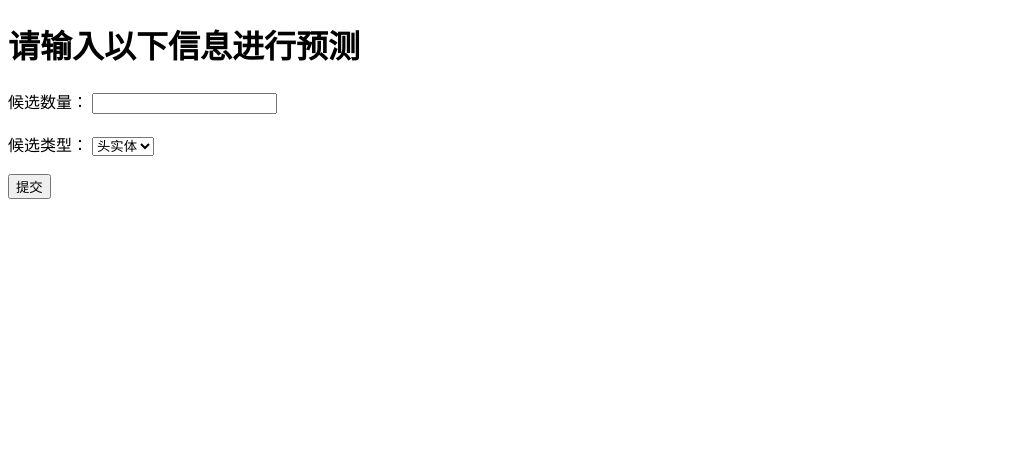
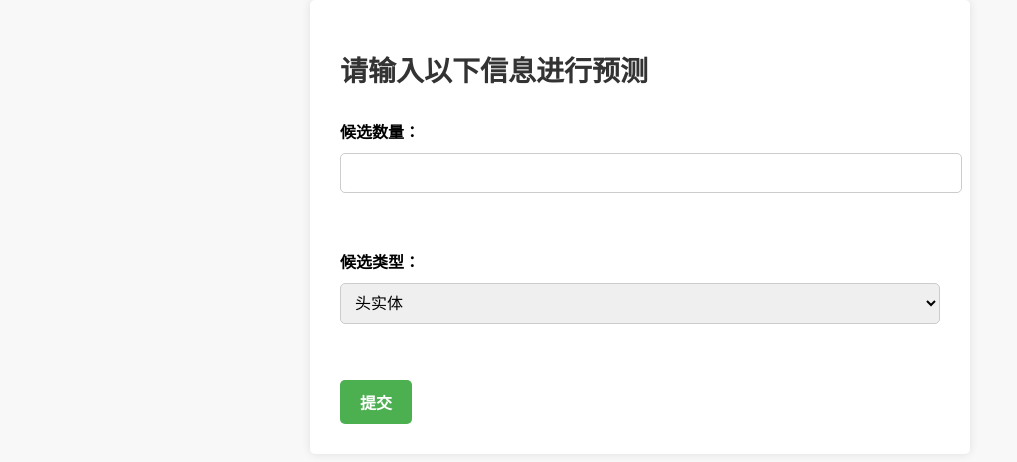
Before and after one commit to lroethan/Temporal-KG-Completion, a plain HTML site: page app/template/index.html in a window 1280 px wide. Shown: the whole page, without its empty margins (0-1017 px from the left). Drawn offline with nearby package versions, Linux system fonts and the light colour scheme.

Commit message:
update ui

```diff
--- a/app/template/index.html
+++ b/app/template/index.html
@@ -2,15 +2,73 @@
 <html>
 <head>
     <title>预测</title>
+    <script src="https://cdn.jsdelivr.net/npm/vue@2.6.14/dist/vue.js"></script>
+    <style>
+        body {
+            font-family: Arial, sans-serif;
+            margin: 0;
+            padding: 0;
+            background-color: #F8F8F8;
+        }
+
+        .container {
+            max-width: 600px;
+            margin: 0 auto;
+            padding: 30px;
+            background-color: #FFFFFF;
+            border-radius: 5px;
+            box-shadow: 0 0 10px rgba(0, 0, 0, 0.1);
+        }
+
+        h1 {
+            font-size: 28px;
+            color: #333333;
+            margin-bottom: 30px;
+        }
+
+        label {
+            display: block;
+            font-size: 16px;
+            font-weight: bold;
+            margin-bottom: 10px;
+        }
+
+        input[type="text"], select {
+            display: block;
+            width: 100%;
+            padding: 10px;
+            border: 1px solid #CCCCCC;
+            border-radius: 5px;
+            font-size: 16px;
+            margin-bottom: 20px;
+        }
+
+        input[type="submit"] {
+            background-color: #4CAF50;
+            color: #FFFFFF;
+            font-size: 16px;
+            font-weight: bold;
+            padding: 10px 20px;
+            border: none;
+            border-radius: 5px;
+            cursor: pointer;
+        }
+
+        input[type="submit"]:hover {
+            background-color: #3E8E41;
+        }
+    </style>
 </head>
 <body>
+    <div id="app">
+        <div class="container">
             <h1>请输入以下信息进行预测</h1>
-    <form action="/predict" method="POST">
+            <form @submit.prevent="submitForm">
                 <label for="k">候选数量：</label>
-        <input type="text" id="k" name="k"><br><br>
+                <input type="text" id="k" name="k" v-model="form.k"><br><br>
 
                 <label for="pred_mode">候选类型：</label>
-        <select id="pred_mode" name="pred_mode">
+                <select id="pred_mode" name="pred_mode" v-model="form.pred_mode">
                     <option value="head">头实体</option>
                     <option value="rel">关系</option>
                     <option value="tail">尾实体</option>
@@ -18,5 +76,25 @@
 
                 <input type="submit" value="提交">
             </form>
+        </div>
+    </div>
+
+    <script>
+        var app = new Vue({
+            el: '#app',
+            data: {
+                form: {
+                    k: '',
+                    pred_mode: 'head'
+                }
+            },
+            methods: {
+                submitForm() {
+                    // 在这里添加提交表单的逻辑
+                    console.log(this.form);
+                }
+            }
+        });
+    </script>
 </body>
 </html>
```
Lines whose indentation alone changed are shown as unchanged.
